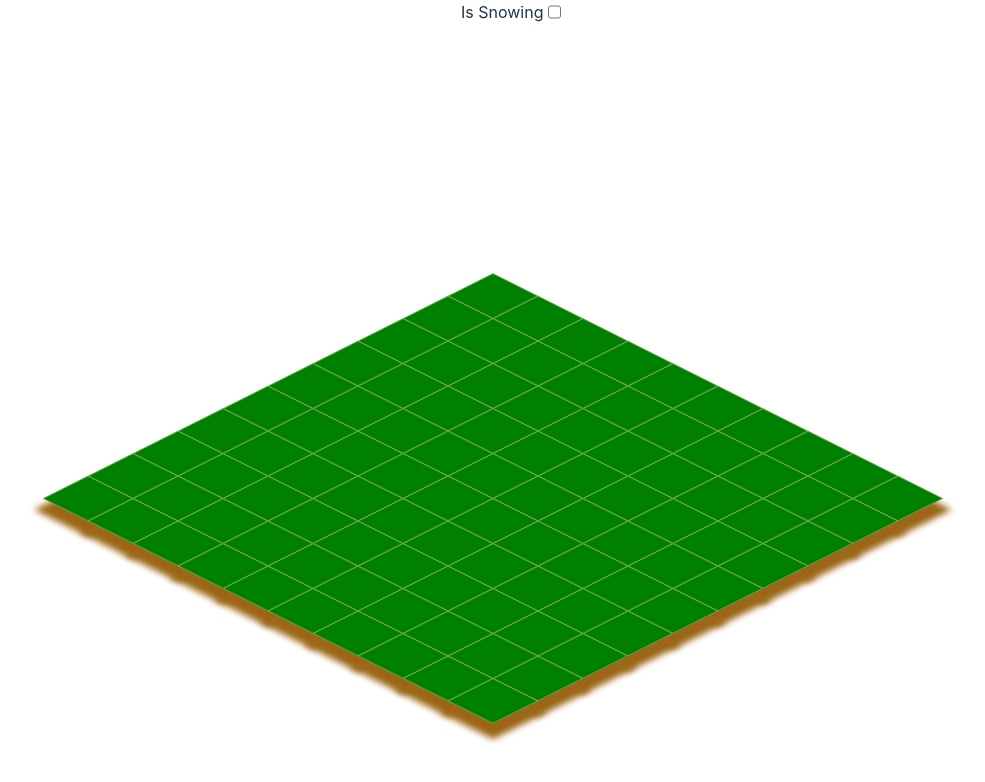
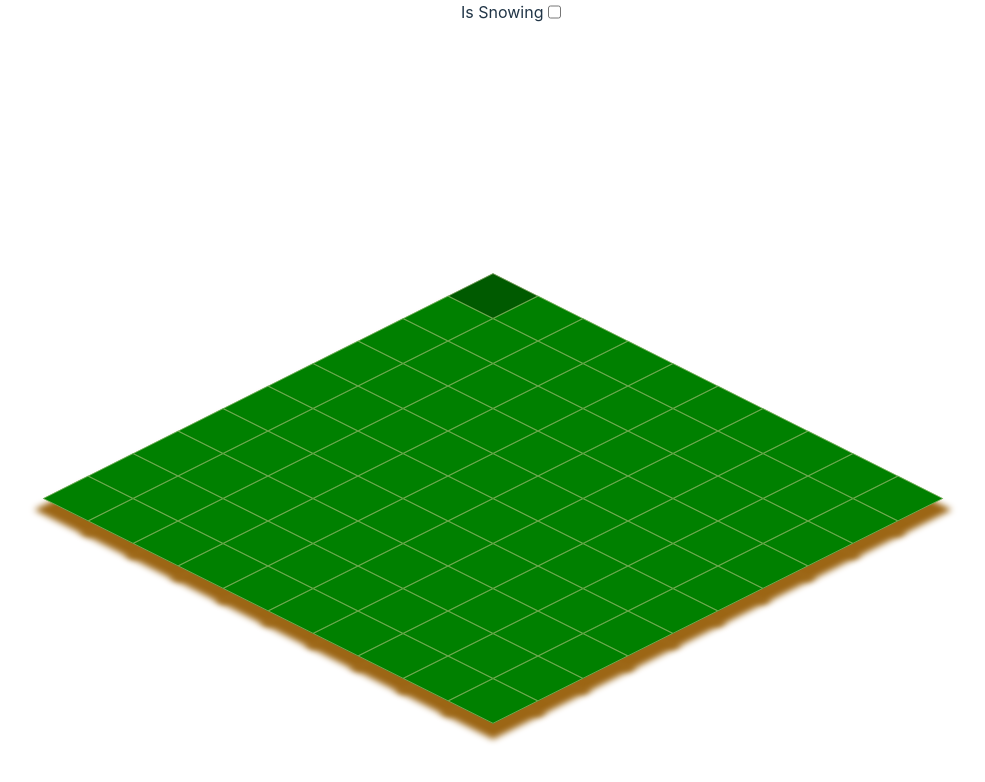
Before and after one commit to nodes777/react-sydjs-sim, a React (Create React App) app: page / in a window 1280 px wide. In both pictures the pointer is over the element 672 px from the left and 296 px from the top of the page. Shown: the top 782 px of the page, without its empty margins (179-1164 px from the left). Built offline with nearby package versions, Linux system fonts and the light colour scheme.

Commit message:
Adds on hover styles

```diff
--- a/src/components/Tile/styles.module.css
+++ b/src/components/Tile/styles.module.css
@@ -28,3 +28,13 @@
   justify-content: center;
   align-items: center;
 }
+
+.tile:hover {
+  cursor: pointer;
+  background-color: #005a00;
+}
+
+.centeredTile:hover {
+  cursor: pointer;
+  background-color: #005a00;
+}
```
